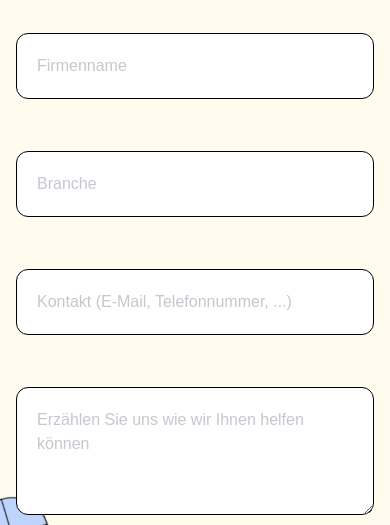
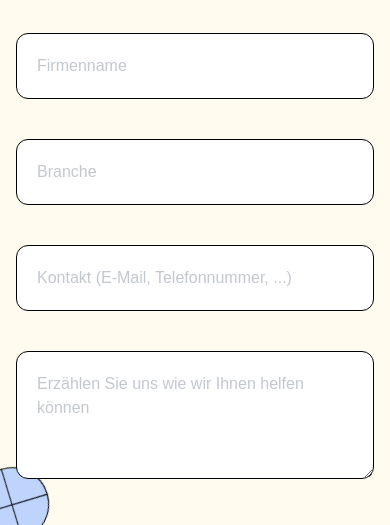
Before and after one commit to hanslissi/einfacheinfach_gatsby, a Gatsby site: page /hire-us in a window 390 px wide. Shown: the part 319-844 px from the top of the page. Built offline with nearby package versions, Linux system fonts and the light colour scheme; Gatsby itself is replaced by a stand-in of ours; some packages are replaced by stand-ins of ours; no server answers.

Commit message:
update contact form styling

```diff
--- a/src/components/hire-us/contact-form.tsx
+++ b/src/components/hire-us/contact-form.tsx
@@ -126,13 +126,13 @@ const ContactForm = ({ className }: ContactFormProps) => {
     }
 
     return (
-        <div className={clsx("relative flex flex-col py-10 max-w-[700px] w-full", className)}>
+        <div className={clsx("relative flex flex-col max-w-[700px] w-full", className)}>
             <FormProvider {...methods}>
                 <form
                     onSubmit={e => e.preventDefault()}
                     noValidate
                 >
-                    <div className="flex flex-col gap-5">
+                    <div className="flex flex-col gap-2 md:gap-5">
                         <Input
                             name="fromCompany"
                             id="fromCompany"
--- a/src/pages/hire-us.tsx
+++ b/src/pages/hire-us.tsx
@@ -100,12 +100,12 @@ const HireUs = () => {
                             show={headlineInView}
                         />
                     </h1>
-                    <ContactForm className="md:mt-20"/>
+                    <ContactForm className="mt-10 md:mt-20"/>
                     <p ref={refParagraph}>
                         Wir antworten {" "}
                         <span className="relative inline-block">
                             so schnell wie möglich
-                            <div className="absolute -bottom-[150%] md:-bottom-full left-0">
+                            <div className="absolute -bottom-[2em] left-0">
                                 <motion.svg className="max-w-[100%]" width="286.27" height="45.66" viewBox="0 0 286.27 45.66" fill="none" xmlns="http://www.w3.org/2000/svg">
                                     <motion.path
                                         d="M285.77,1.17c-46.92-1.24-93.94-.52-140.9,.2C104.48,1.99,63.58,.72,23.56,4.15c-5.89,.5-17.05,1.08-21.55,3.08-.89,.4-1.7,.95-1.48,1.54,.31,.8,2.24,1.11,3.85,1.24,19.26,1.57,39.55,1.39,59.06,2.18,24.03,.96,48.03,2.1,71.95,3.55,14.52,.88,28.93,2,42.33,5.07,6.72,1.54-3.11,2.86-5.45,3.22-5.93,.92-12.04,1.53-17.85,2.63-8.43,1.6-22.6,4.23-28.2,7.96-3.86,2.57-1.75,5.33,2.98,7.04,3.48,1.26,7.68,2.02,10.79,3.5"
```
